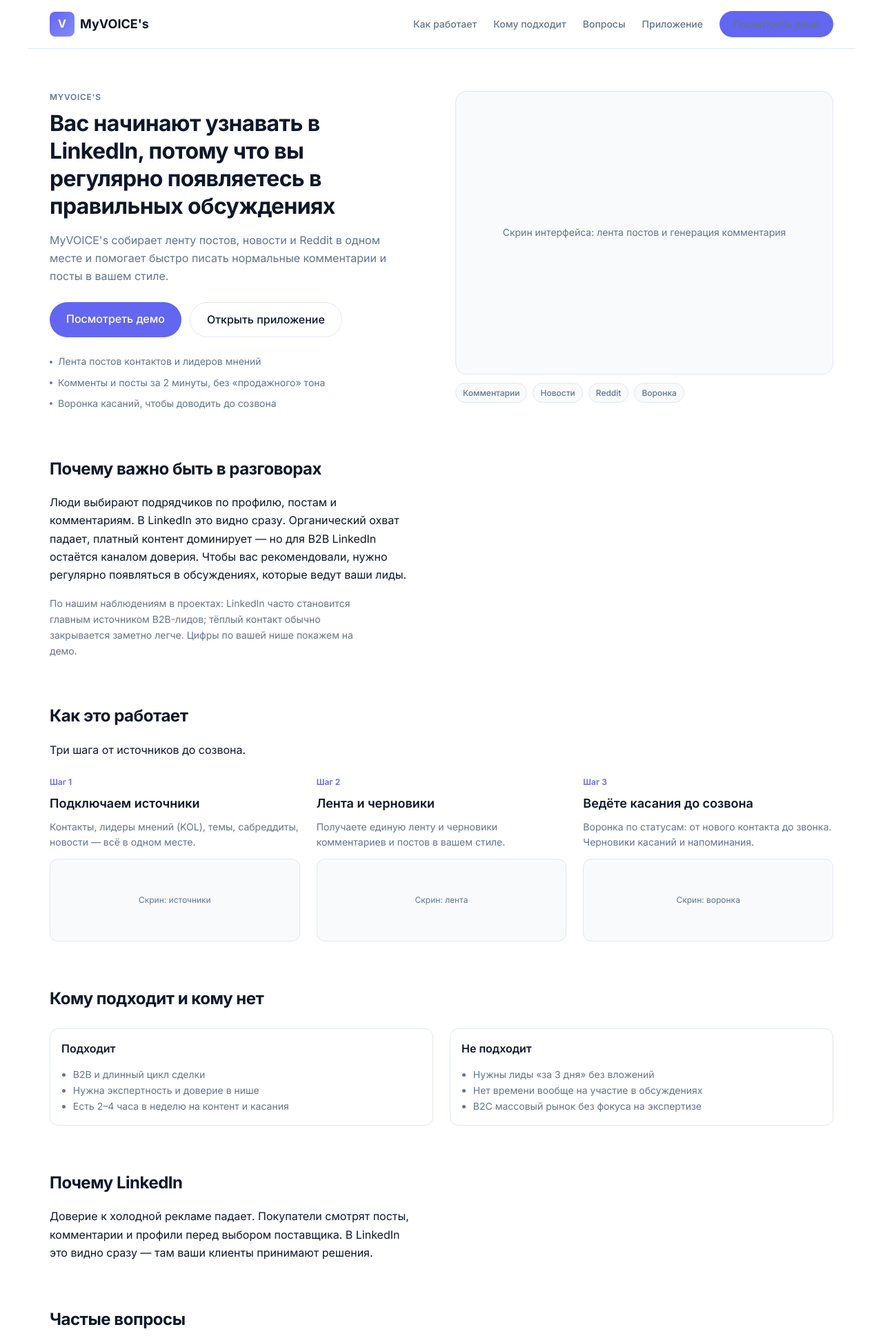
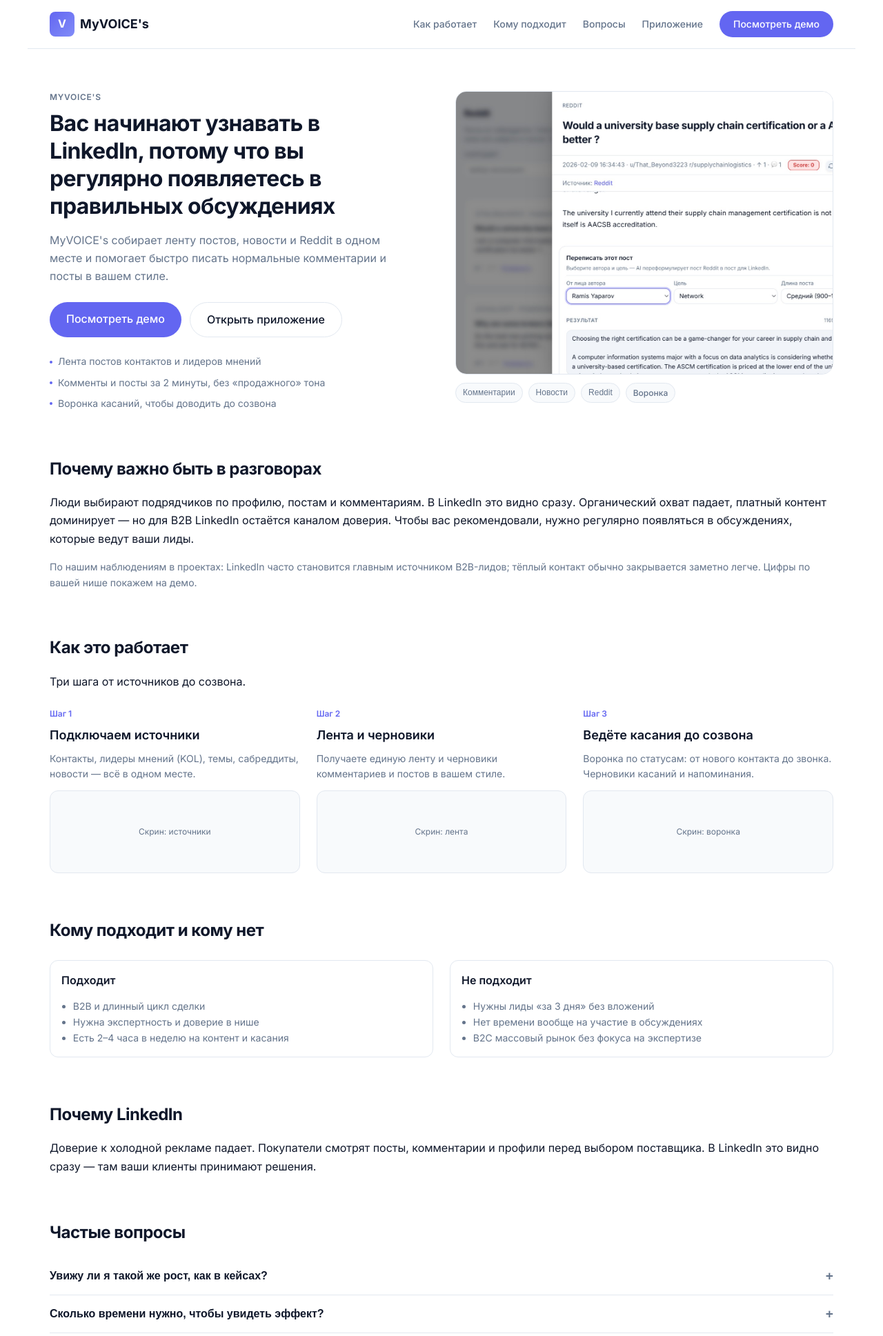
Before and after one commit to miralitys/linkedinn-project, a FastAPI app: page / in a window 1280 px wide. Shown: the top 1937 px of the page at 69% size. Run offline with FastAPI, Linux system fonts and the light colour scheme.

Commit message:
Landing: full-width blocks, screenshots, styles; .gitignore .venv; config/llm updates
Co-authored-by: Cursor <cursoragent@cursor.com>

```diff
--- a/app/config.py
+++ b/app/config.py
@@ -17,6 +17,7 @@ class Settings(BaseSettings):
     database_url: str = "sqlite+aiosqlite:///./lfas.db"
     openai_api_key: Optional[str] = None
     anthropic_api_key: Optional[str] = None
+    openrouter_api_key: Optional[str] = None
     lfas_llm_provider: str = "openai"
     lfas_llm_model: str = "gpt-4o-mini"
     lfas_first_month_strict: int = 1
--- a/templates/base_landing.html
+++ b/templates/base_landing.html
@@ -89,17 +89,19 @@
       font-weight: 500;
     }
     .landing-nav a:hover { color: var(--text); text-decoration: none; }
+    .landing-nav a.landing-cta { color: #fff; }
+    .landing-nav a.landing-cta:hover { color: #fff; text-decoration: none; }
     .landing-cta {
       display: inline-block;
       background: var(--primary);
-      color: white;
+      color: #fff;
       font-weight: 500;
       font-size: var(--text-14);
       padding: 0.5rem 1.25rem;
       border-radius: var(--radius-pill);
       transition: background var(--motion-fast);
     }
-    .landing-cta:hover { background: var(--primary-hover); color: white; text-decoration: none; }
+    .landing-cta:hover { background: var(--primary-hover); color: #fff; text-decoration: none; }
 
     .landing-main {
       max-width: var(--layout-max);
--- a/templates/index.html
+++ b/templates/index.html
@@ -20,9 +20,21 @@
   .hero-screenshot img { width: 100%; height: 100%; object-fit: cover; }
   .hero-badges { display: flex; flex-wrap: wrap; gap: var(--space-2); margin-top: var(--space-3); }
   .hero-badge { font-size: var(--text-12); font-weight: 500; padding: 4px 10px; border-radius: var(--radius-pill); background: var(--surface-alt); border: 1px solid var(--border); color: var(--text-muted); }
+  .hero-badge-btn { cursor: pointer; transition: background var(--motion-fast), border-color var(--motion-fast), color var(--motion-fast); }
+  .hero-badge-btn:hover { background: var(--primary-soft); border-color: var(--primary); color: var(--primary); }
+  .landing-screenshot-modal { position: fixed; inset: 0; z-index: 200; display: none; align-items: center; justify-content: center; padding: var(--space-6); background: rgba(0,0,0,0.6); backdrop-filter: blur(4px); }
+  .landing-screenshot-modal.is-open { display: flex; }
+  .landing-screenshot-modal-content { position: relative; max-width: 90vw; max-height: 90vh; border-radius: var(--radius-lg); overflow: hidden; box-shadow: 0 25px 50px rgba(0,0,0,0.25); background: var(--surface); }
+  .landing-screenshot-modal-content img { display: block; width: 100%; height: auto; max-height: 90vh; object-fit: contain; }
+  .landing-screenshot-modal-close { position: absolute; top: var(--space-2); right: var(--space-2); width: 40px; height: 40px; border: none; background: rgba(0,0,0,0.5); color: #fff; font-size: 1.5rem; line-height: 1; cursor: pointer; border-radius: var(--radius-sm); display: flex; align-items: center; justify-content: center; transition: background var(--motion-fast); }
+  .landing-screenshot-modal-close:hover { background: rgba(0,0,0,0.8); }
 
   .section { margin-bottom: var(--space-16); max-width: var(--content-read-max); }
   .section-wide { max-width: none; }
+  .section-fullwidth { max-width: none; }
+  .section-fullwidth .section-title,
+  .section-fullwidth .section-desc,
+  .section-fullwidth p { max-width: none; }
   .section-title { font-size: var(--text-24); font-weight: 700; letter-spacing: -0.02em; margin: 0 0 var(--space-4); color: var(--text); }
   .section-desc { font-size: var(--text-16); color: var(--text-muted); line-height: 1.65; margin: 0 0 var(--space-6); }
   .section p { margin: 0 0 var(--space-4); color: var(--text); font-size: var(--text-16); line-height: 1.65; }
@@ -108,22 +120,28 @@
   </div>
   <div class="hero-visual">
     <div class="hero-screenshot" aria-hidden="true">
-      <!-- Подставьте свой скрин: <img src="/static/landing-hero.png" alt="Лента и генерация комментария" style="width:100%;height:100%;object-fit:cover;"> -->
-      <span>Скрин интерфейса: лента постов и генерация комментария</span>
+      <img src="/static/landing-hero.png" alt="Лента постов и генерация комментария: Reddit-пост и блок «Переписать этот пост» с результатом" width="800" height="600" style="width:100%;height:100%;object-fit:cover;">
     </div>
     <div class="hero-badges">
-      <span class="hero-badge">Комментарии</span>
-      <span class="hero-badge">Новости</span>
-      <span class="hero-badge">Reddit</span>
+      <button type="button" class="hero-badge hero-badge-btn" id="hero-badge-comment" aria-label="Показать скриншот: генерация комментария">Комментарии</button>
+      <button type="button" class="hero-badge hero-badge-btn" id="hero-badge-news" aria-label="Показать скриншот: раздел Новости">Новости</button>
+      <button type="button" class="hero-badge hero-badge-btn" id="hero-badge-reddit" aria-label="Показать скриншот: раздел Reddit">Reddit</button>
       <span class="hero-badge">Воронка</span>
     </div>
   </div>
 </section>
 
-<section class="section section-wide" id="crisis">
+<div id="landing-screenshot-modal" class="landing-screenshot-modal" role="dialog" aria-modal="true" aria-label="Скриншот: панель генерации комментария" hidden>
+  <div class="landing-screenshot-modal-content">
+    <button type="button" class="landing-screenshot-modal-close" id="landing-screenshot-modal-close" aria-label="Закрыть">×</button>
+    <img src="/static/landing-comment.png" alt="Панель генерации комментария: пост, автор, цель, варианты длины и результат" id="landing-screenshot-modal-img">
+  </div>
+</div>
+
+<section class="section section-fullwidth" id="crisis">
   <h2 class="section-title">Почему важно быть в разговорах</h2>
-  <p class="section-desc" style="max-width: var(--content-read-max);">Люди выбирают подрядчиков по профилю, постам и комментариям. В LinkedIn это видно сразу. Органический охват падает, платный контент доминирует — но для B2B LinkedIn остаётся каналом доверия. Чтобы вас рекомендовали, нужно регулярно появляться в обсуждениях, которые ведут ваши лиды.</p>
-  <p style="max-width: var(--content-read-max); font-size: var(--text-14); color: var(--text-muted);">По нашим наблюдениям в проектах: LinkedIn часто становится главным источником B2B-лидов; тёплый контакт обычно закрывается заметно легче. Цифры по вашей нише покажем на демо.</p>
+  <p class="section-desc">Люди выбирают подрядчиков по профилю, постам и комментариям. В LinkedIn это видно сразу. Органический охват падает, платный контент доминирует — но для B2B LinkedIn остаётся каналом доверия. Чтобы вас рекомендовали, нужно регулярно появляться в обсуждениях, которые ведут ваши лиды.</p>
+  <p style="font-size: var(--text-14); color: var(--text-muted);">По нашим наблюдениям в проектах: LinkedIn часто становится главным источником B2B-лидов; тёплый контакт обычно закрывается заметно легче. Цифры по вашей нише покажем на демо.</p>
 </section>
 
 <section class="section section-wide" id="how">
@@ -173,7 +191,7 @@
   </div>
 </section>
 
-<section class="section" id="why">
+<section class="section section-fullwidth" id="why">
   <h2 class="section-title">Почему LinkedIn</h2>
   <p>Доверие к холодной рекламе падает. Покупатели смотрят посты, комментарии и профили перед выбором поставщика. В LinkedIn это видно сразу — там ваши клиенты принимают решения.</p>
 </section>
@@ -236,6 +254,53 @@
       }
     });
   });
+
+  var screenshotModal = document.getElementById('landing-screenshot-modal');
+  var screenshotModalImg = document.getElementById('landing-screenshot-modal-img');
+  var screenshotModalClose = document.getElementById('landing-screenshot-modal-close');
+  function openScreenshotModal(src, alt) {
+    if (screenshotModal && screenshotModalImg) {
+      screenshotModalImg.src = src;
+      screenshotModalImg.alt = alt || '';
+      screenshotModal.classList.add('is-open');
+      screenshotModal.removeAttribute('hidden');
+      document.body.style.overflow = 'hidden';
+    }
+  }
+  var badgeComment = document.getElementById('hero-badge-comment');
+  if (badgeComment && screenshotModal) {
+    badgeComment.addEventListener('click', function() {
+      openScreenshotModal('/static/landing-comment.png', 'Панель генерации комментария: пост, автор, цель, варианты длины и результат');
+    });
+  }
+  var badgeNews = document.getElementById('hero-badge-news');
+  if (badgeNews && screenshotModal) {
+    badgeNews.addEventListener('click', function() {
+      openScreenshotModal('/static/landing-news.png', 'Раздел Новости: лента новостей, Score и кнопка «Сделать пост»');
+    });
+  }
+  var badgeReddit = document.getElementById('hero-badge-reddit');
+  if (badgeReddit && screenshotModal) {
+    badgeReddit.addEventListener('click', function() {
+      openScreenshotModal('/static/landing-reddit.png', 'Раздел Reddit: лента постов из сабреддитов, фильтры, статусы и кнопка «Сделать пост»');
+    });
+  }
+  function closeScreenshotModal() {
+    if (screenshotModal) {
+      screenshotModal.classList.remove('is-open');
+      screenshotModal.setAttribute('hidden', '');
+      document.body.style.overflow = '';
+    }
+  }
+  if (screenshotModalClose) screenshotModalClose.addEventListener('click', closeScreenshotModal);
+  if (screenshotModal) {
+    screenshotModal.addEventListener('click', function(e) {
+      if (e.target === screenshotModal) closeScreenshotModal();
+    });
+    screenshotModal.addEventListener('keydown', function(e) {
+      if (e.key === 'Escape') { closeScreenshotModal(); e.preventDefault(); }
+    });
+  }
 })();
 </script>
 {% endblock %}
```
Also changed, not shown: agents/llm_client.py (+43 -2 lines), static/landing-comment.png (added), static/landing-hero.png (added), static/landing-news.png (added), static/landing-reddit.png (added), 1 other file.
